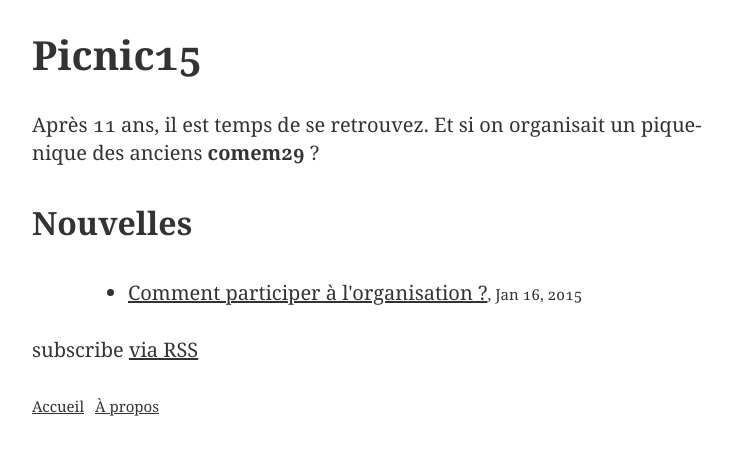
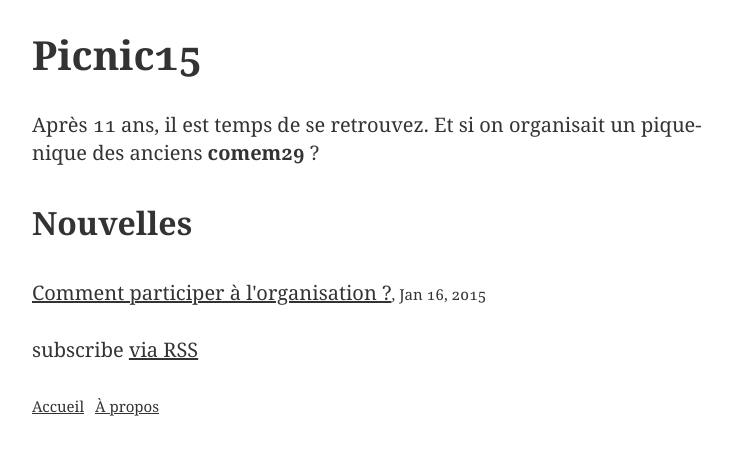
Before and after one commit to comem29/picnic15, a Jekyll site: the page built from index.html, in a window 1280 px wide. Shown: the top 455 px of the page, without its empty margins (261-993 px from the left). Built offline with Jekyll 4.4.1, drawn with Linux system fonts in a browser that asks for light colours.

Commit message:
news show as list-bare

```diff
--- a/_sass/picnic.scss
+++ b/_sass/picnic.scss
@@ -32,6 +32,7 @@
     #OBJECTS
 \*------------------------------------*/
 @import "../bower_components/inuit-list-inline/objects.list-inline";
+@import "../bower_components/inuit-list-bare/objects.list-bare";
 
 
 /*------------------------------------*\
@@ -45,4 +46,5 @@ $base-container-width: 750px;
 \*------------------------------------*/
 $inuit-enable-paddings:       true;
 $inuit-enable-paddings--tiny: true;
+$inuit-enable-margins:        true;
 @import "../bower_components/inuit-spacing/trumps.spacing";
--- a/bower.json
+++ b/bower.json
@@ -27,6 +27,7 @@
     "inuit-shared": "~0.1.3",
     "inuit-lists": "~0.1.0",
     "inuit-list-inline": "~0.3.2",
-    "inuit-spacing": "~0.6.2"
+    "inuit-spacing": "~0.6.2",
+    "inuit-list-bare": "~0.3.0"
   }
 }
--- a/css/picnic.css
+++ b/css/picnic.css
@@ -626,6 +626,18 @@ a:hover {
 }
 
 /*------------------------------------*\
+    #LIST-BARE
+\*------------------------------------*/
+/**
+ * The list-bare object simply removes any indents and bullet points from lists.
+ */
+.list-bare {
+  margin: 0;
+  padding: 0;
+  list-style: none;
+}
+
+/*------------------------------------*\
     #COMPONMENT
 \*------------------------------------*/
 .container {
@@ -646,6 +658,41 @@ a:hover {
  *
  * `.(m|p)(t|r|b|l|h|v)(-|+|0) {}` = margin/padding top/right/bottom/left/horizontal/vertical less/more/none
  */
+/**
+ * Margin helper classes.
+ *
+ * Add margins.
+ */
+.m {
+  margin: 28px !important;
+}
+
+.mt {
+  margin-top: 28px !important;
+}
+
+.mr {
+  margin-right: 28px !important;
+}
+
+.mb {
+  margin-bottom: 28px !important;
+}
+
+.ml {
+  margin-left: 28px !important;
+}
+
+.mh {
+  margin-right: 28px !important;
+  margin-left: 28px !important;
+}
+
+.mv {
+  margin-top: 28px !important;
+  margin-bottom: 28px !important;
+}
+
 /**
  * Padding helper classes.
  *
--- a/index.html
+++ b/index.html
@@ -8,9 +8,9 @@ layout: default
 
   <h2>Nouvelles</h2>
 
-  <ul>
+  <ul class="list-bare">
     {% for post in site.posts %}
-      <li>
+      <li class="mb">
           <a href="{{ post.url | prepend: site.baseurl }}">{{ post.title }}</a><small>, {{ post.date | date: "%b %-d, %Y" }}</small>
       </li>
     {% endfor %}
```
Also changed, not shown: 1 other file.
